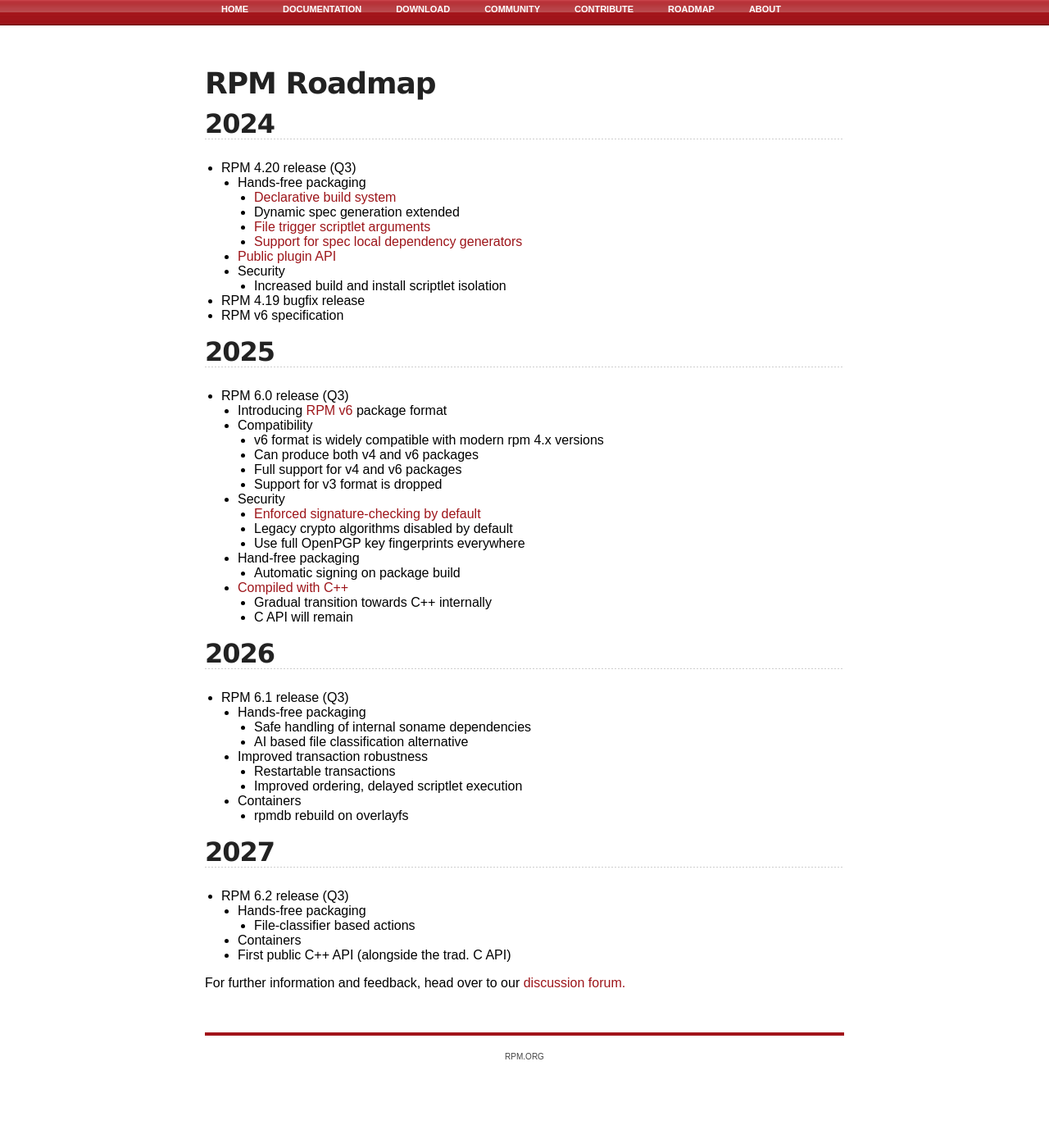
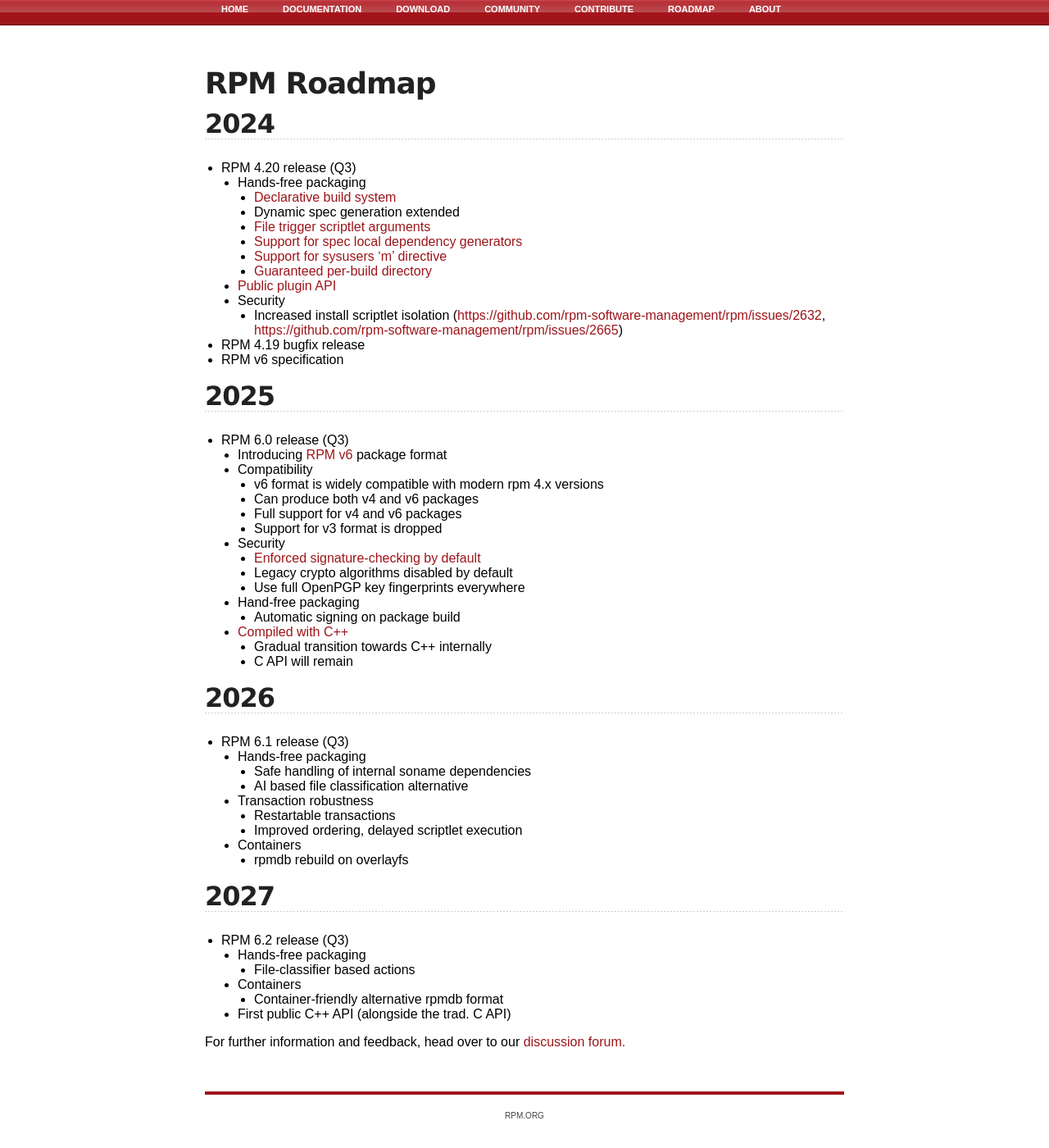
Before and after one commit to rpm-software-management/rpm-web, a Jekyll site: the page built from roadmap.md, in a window 1280 px wide and 1400 px high, scrolled down 153 px. Shown: the whole window at 82% size. Built offline with Jekyll 4.4.1, drawn with Linux system fonts in a browser that asks for light colours; before the commit the page ends 1481 px from its top, so only the background shows below that.

Commit message:
Add links + some forgotten bits to roadmap

```diff
--- a/roadmap.md
+++ b/roadmap.md
@@ -12,9 +12,11 @@ title: rpm.org - Roadmap
     * Dynamic spec generation extended
     * [File trigger scriptlet arguments](https://github.com/rpm-software-management/rpm/issues/2655)
     * [Support for spec local dependency generators](https://github.com/rpm-software-management/rpm/issues/782)
+    * [Support for sysusers 'm' directive](https://github.com/rpm-software-management/rpm/issues/2816)
+    * [Guaranteed per-build directory](https://github.com/rpm-software-management/rpm/issues/2078)
   * [Public plugin API](https://github.com/rpm-software-management/rpm/issues/1536)
   * Security
-    * Increased build and install scriptlet isolation
+    * Increased install scriptlet isolation ([https://github.com/rpm-software-management/rpm/issues/2632](#2632), [https://github.com/rpm-software-management/rpm/issues/2665](#2665))
 * RPM 4.19 bugfix release
 * RPM v6 specification
 
@@ -41,7 +43,7 @@ title: rpm.org - Roadmap
   * Hands-free packaging
     * Safe handling of internal soname dependencies
     * AI based file classification alternative
-  * Improved transaction robustness
+  * Transaction robustness
     * Restartable transactions
     * Improved ordering, delayed scriptlet execution
   * Containers
@@ -52,6 +54,7 @@ title: rpm.org - Roadmap
   * Hands-free packaging
     * File-classifier based actions
   * Containers
+    * Container-friendly alternative rpmdb format
   * First public C++ API (alongside the trad. C API)
 
 For further information and feedback, head over to our [discussion forum.](https://github.com/rpm-software-management/rpm/discussions/2982)
```
